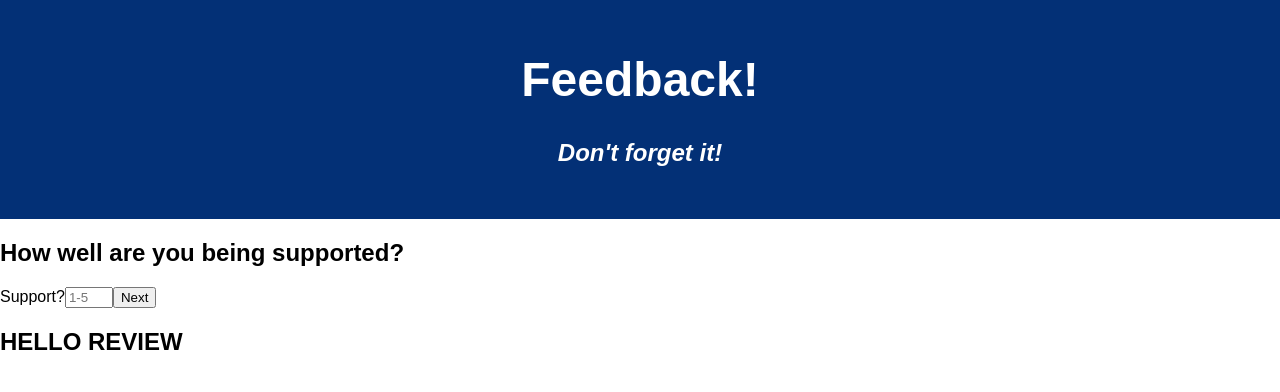
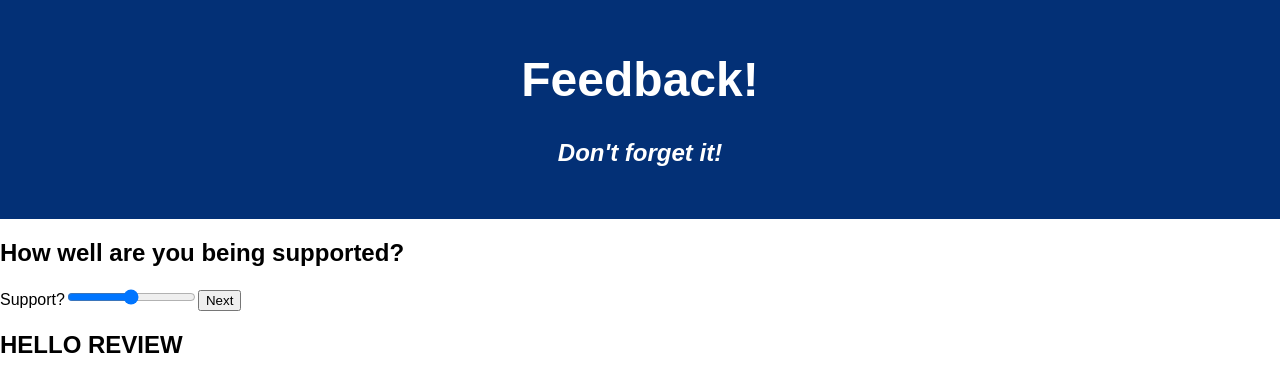
Before and after one commit to linzmeyer/redux-feedback-loop, a React (Create React App) app: page /#/view3 in a window 1280 px wide. Shown: the top 392 px of the page. Built offline with nearby package versions, Linux system fonts and the light colour scheme.

Commit message:
changed input type to range

```diff
--- a/src/components/View3/View3.js
+++ b/src/components/View3/View3.js
@@ -6,7 +6,7 @@ import Review from '../Review/Review';
 
 import validate from '../../DRY_Functions/validate';
 
-// Parent <Route /> in <App />
+// Parent: <Route /> in <App />
 class View3 extends Component {
 
 	state = {
@@ -39,7 +39,6 @@ class View3 extends Component {
 	}
 
   render() {
-
     return (
 			<div>
 				<Header />
@@ -49,7 +48,7 @@ class View3 extends Component {
 					placeholder="1-5"
 					min={ 1 }
 					max={ 5 }
-					type="number"
+					type="range"
 					name="supportRating"
 					onChange={ this.handleChange }
 				></input>
```
